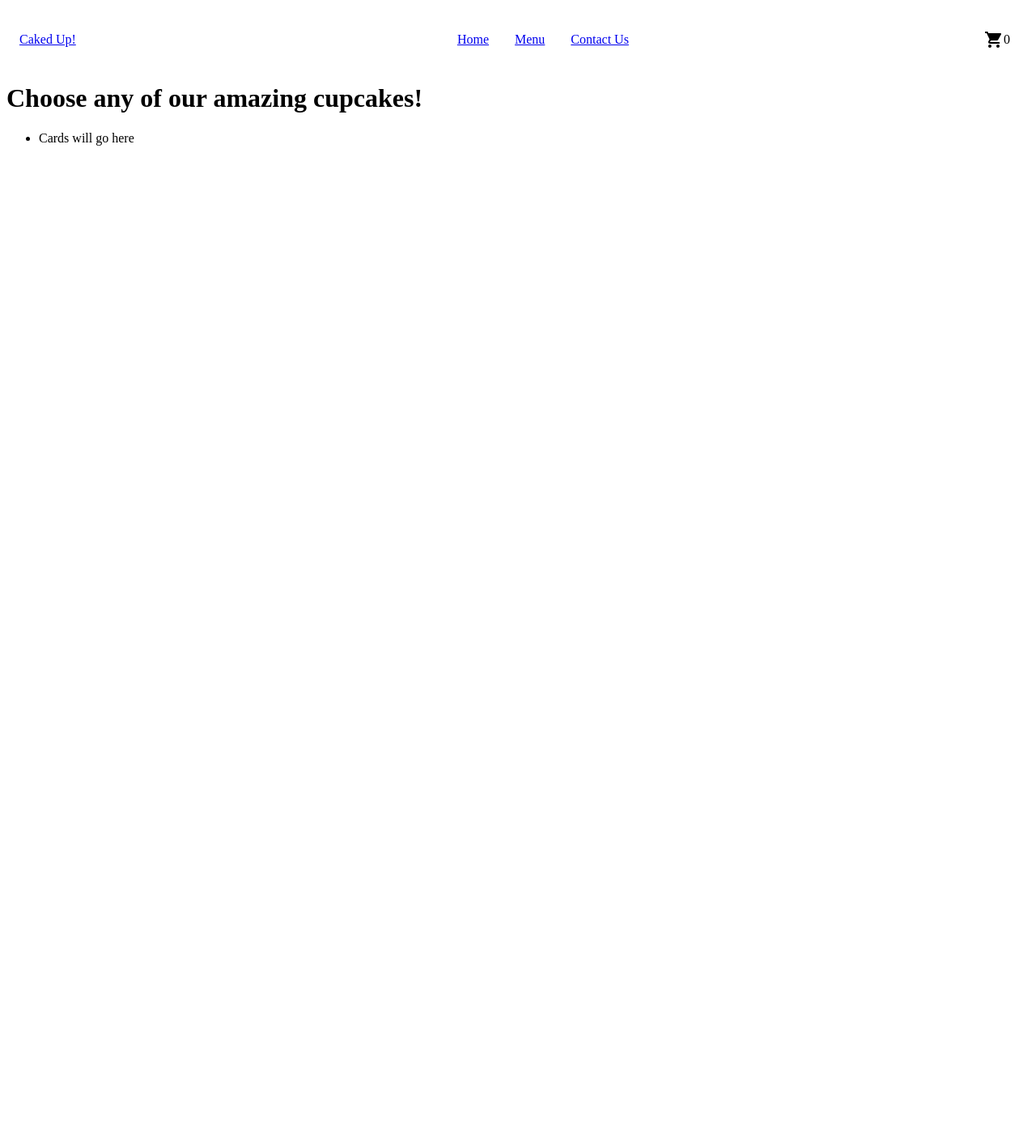
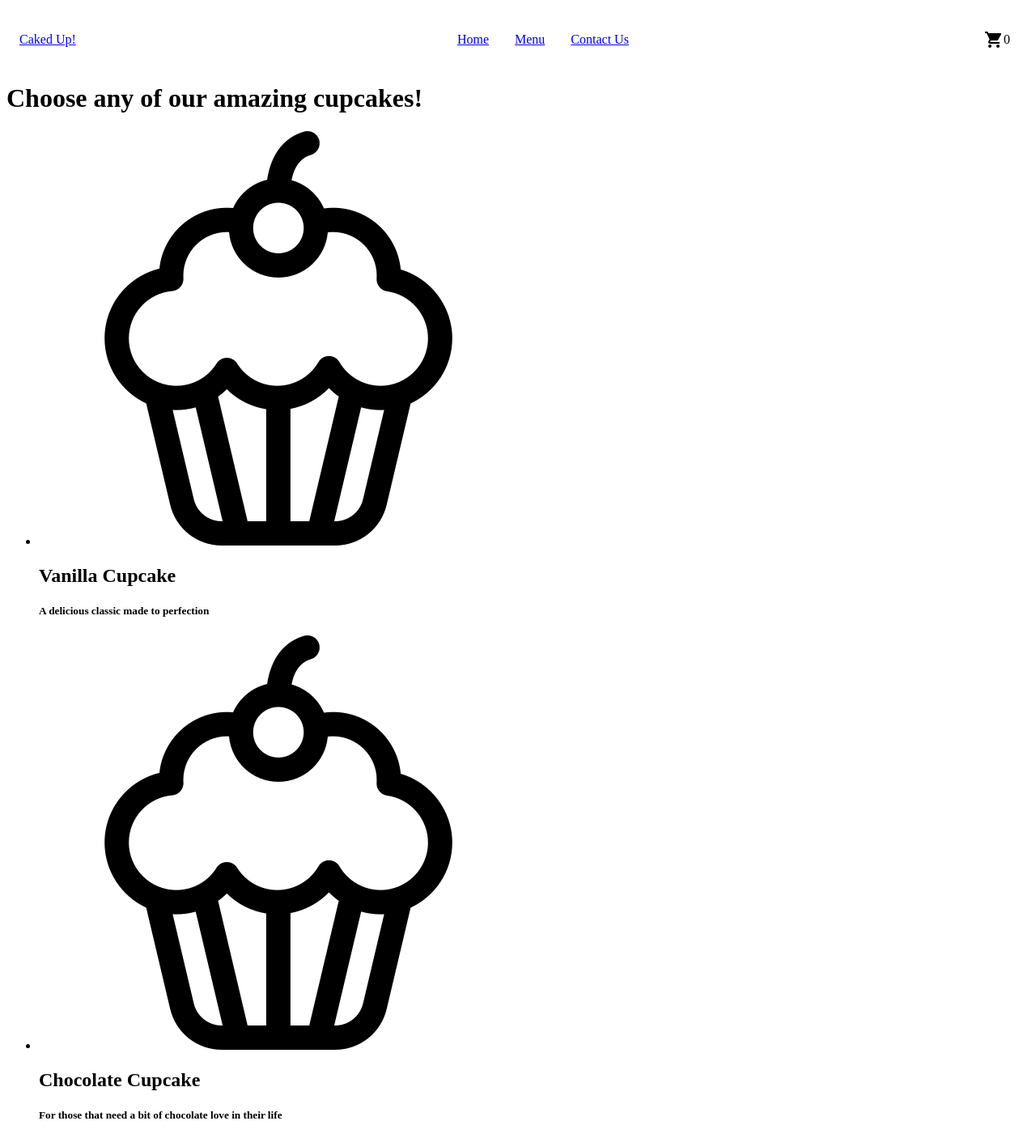
Before and after one commit to jjrog16/odin_shopping-cart, a React (Create React App) app in the folder shopping-cart/: page /menu in a window 1280 px wide. Shown: the top 1406 px of the page at 81% size. Before the commit the page ends 800 px from the top, so only its background shows below. Built offline with nearby package versions, Linux system fonts and the light colour scheme; the HTML template or start-up script is replaced by a standard one.

Commit message:
Added cupcake placeholder image for cards

```diff
--- a/shopping-cart/package.json
+++ b/shopping-cart/package.json
@@ -21,6 +21,7 @@
     "react-dom": "^17.0.2",
     "react-router-dom": "^6.0.2",
     "react-scripts": "4.0.3",
+    "uniqid": "^5.4.0",
     "web-vitals": "^1.1.2"
   },
   "scripts": {
--- a/shopping-cart/src/App.js
+++ b/shopping-cart/src/App.js
@@ -1,17 +1,44 @@
+import React, { useState } from "react";
 import { BrowserRouter, Routes, Route } from "react-router-dom";
 import NavBar from "./components/NavBar";
 import Home from "./components/pages/Home";
 import Menu from "./components/pages/Menu";
+import CUPCAKEIMAGE from "../src/images/cupcake_favicon.png";
+import uniqid from "uniqid";
 import "./styles/App.css";
 
 function App() {
+  const [cupcakes, setCupcakes] = useState([
+    {
+      id: uniqid(),
+      image: CUPCAKEIMAGE,
+      imgAlt: "vanilla cupcake",
+      title: "Vanilla Cupcake",
+      desc: "A delicious classic made to perfection",
+    },
+    {
+      id: uniqid(),
+      image: CUPCAKEIMAGE,
+      imgAlt: "chocolate cupcake",
+      title: "Chocolate Cupcake",
+      desc: "For those that need a bit of chocolate love in their life",
+    },
+    {
+      id: uniqid(),
+      image: CUPCAKEIMAGE,
+      imgAlt: "carrot cake cupcake",
+      title: "Carrot Cake Cupcake",
+      desc: "A cupcake Bugs Bunny would marry",
+    },
+  ]);
+
   return (
     <>
       <BrowserRouter>
         <NavBar />
         <Routes>
           <Route path="/" element={<Home />} />
-          <Route path="/menu" element={<Menu />} />
+          <Route path="/menu" element={<Menu cupcakes={cupcakes} />} />
         </Routes>
       </BrowserRouter>
     </>
--- a/shopping-cart/src/components/CardItem.js
+++ b/shopping-cart/src/components/CardItem.js
@@ -1,9 +1,24 @@
 import React from "react";
+import { Link } from "react-router-dom";
 
-function CardItem() {
+function CardItem(props) {
+  const { cupcakes } = props;
+
   return (
     <>
-      <li className="cards-item">Cards will go here</li>
+      <li key={cupcakes.id} className="cards-item">
+        <figure className="cards-item-pic-wrap">
+          <img
+            src={cupcakes.image}
+            alt={cupcakes.imgAlt}
+            className="cards-item-img"
+          />
+        </figure>
+        <div className="cards-item-info">
+          <h2 className="cards-item-title">{cupcakes.title}</h2>
+          <h5 className="cards-item-text">{cupcakes.desc}</h5>
+        </div>
+      </li>
     </>
   );
 }
--- a/shopping-cart/src/components/Cards.js
+++ b/shopping-cart/src/components/Cards.js
@@ -1,14 +1,16 @@
 import React from "react";
 import CardItem from "./CardItem";
 
-function Cards() {
+function Cards(props) {
   return (
     <>
       <h1>Choose any of our amazing cupcakes!</h1>
       <div className="cards-container">
         <div className="cards-wrapper">
           <ul className="cards-items">
-            <CardItem />
+            {props.cupcakes.map((cupcake) => {
+              return <CardItem key={cupcake.id} cupcakes={cupcake} />;
+            })}
           </ul>
         </div>
       </div>
--- a/shopping-cart/src/components/pages/Menu.js
+++ b/shopping-cart/src/components/pages/Menu.js
@@ -1,10 +1,10 @@
 import React from "react";
 import Cards from "../Cards";
 
-function Menu() {
+function Menu(props) {
   return (
     <>
-      <Cards />
+      <Cards cupcakes={props.cupcakes} />
     </>
   );
 }
```
Also changed, not shown: shopping-cart/src/images/cupcake_favicon.png (added), 1 other file (tests, documents, lock files or other folders).
